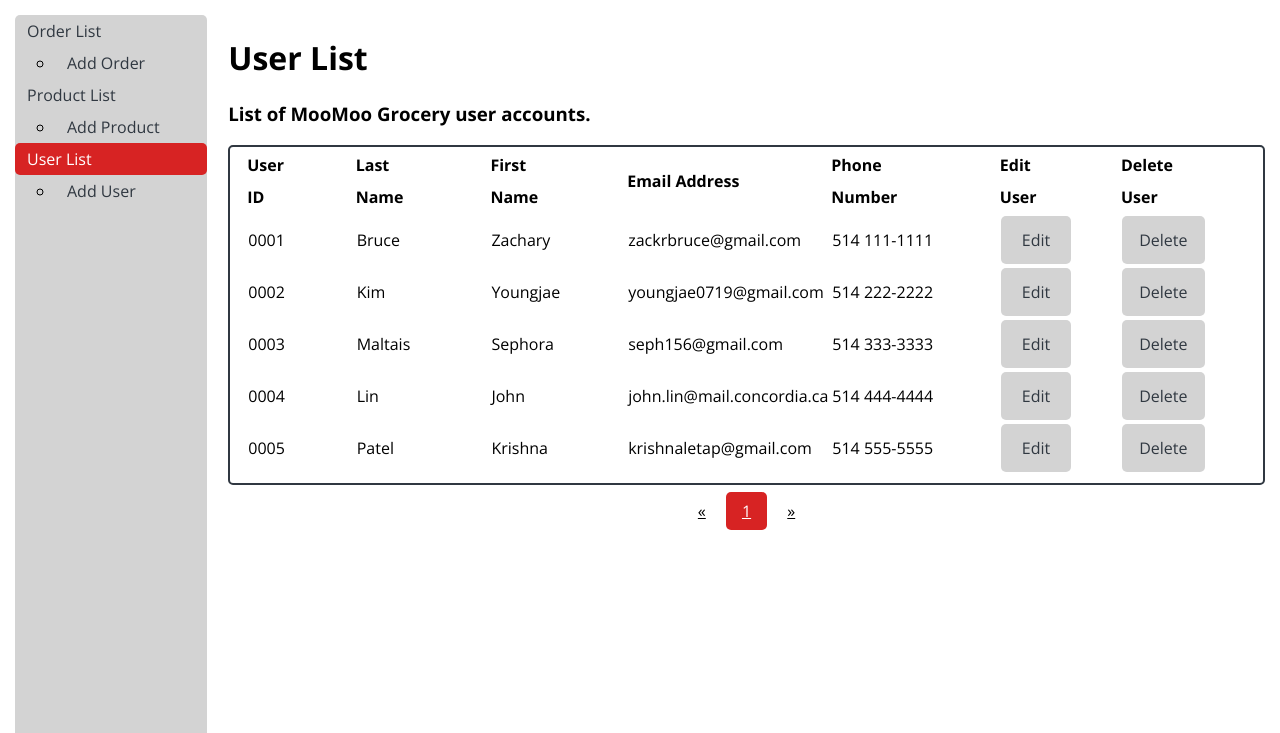
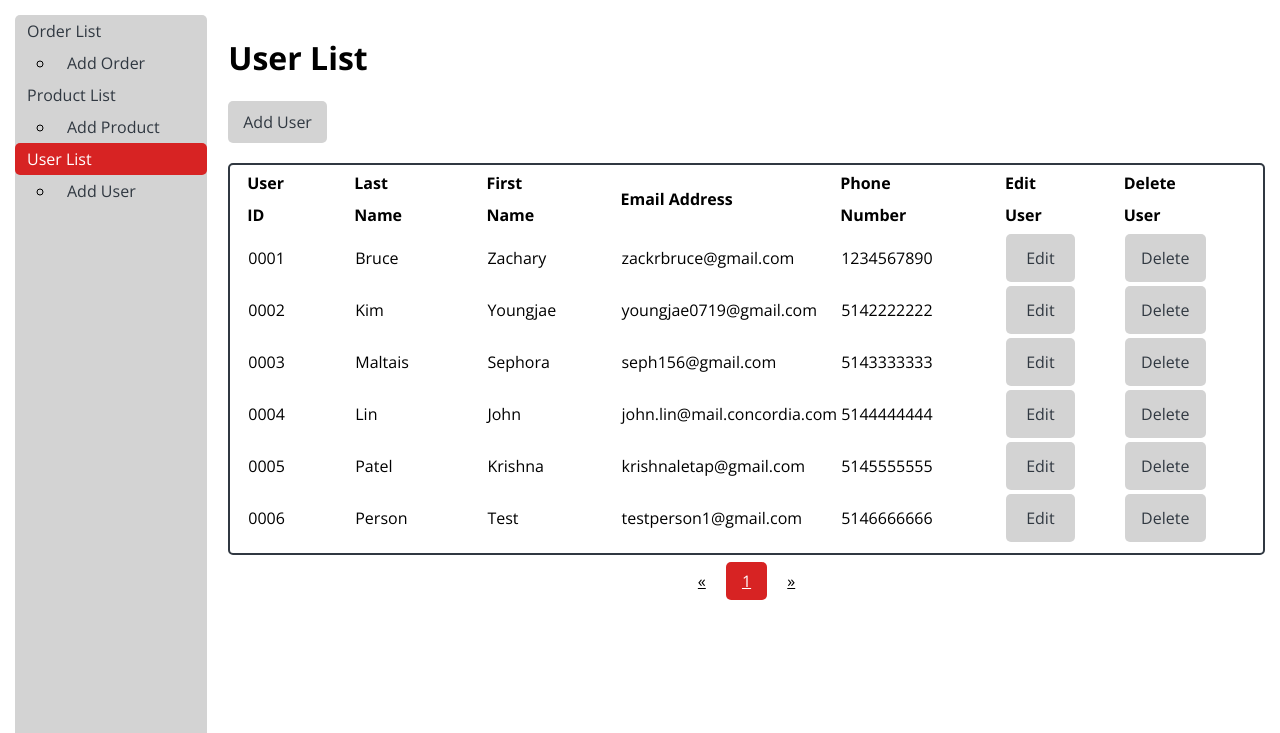
Before and after one commit to patel-krishna/MooMoo-Grocery-2, a PHP site: page /backstore/user-list.php in a window 1280 px wide. Shown: the part 67-800 px from the top of the page. Run offline with PHP 8.4, Linux system fonts and the light colour scheme.

Commit message:
added 'add user' button to user list, updated users.xml, added php functionality to user list

```diff
--- a/app/public/backstore/user-list.php
+++ b/app/public/backstore/user-list.php
@@ -7,7 +7,8 @@
 
 <div class="col-10">
   <h1>User List</h1>
-  <h3>List of MooMoo Grocery user accounts.</h3>
+  <!-- Add user button -->
+  <a class="add-user" href="user-edit.php">Add User</a>
   <table class="backstore-list">
     <tr class="backstore-table-header-row">
       <th class="backstore-table-header">User ID</th>
@@ -18,51 +19,7 @@
       <th class="backstore-table-header">Edit User</th>
       <th class="backstore-table-header">Delete User</th>
     </tr>
-    <tr>
-      <td>0001</td>
-      <td>Bruce</td>
-      <td>Zachary</td>
-      <td class="hide-mobile">zackrbruce@gmail.com</td>
-      <td class="hide-mobile">514 111-1111</td>
-      <td><a class="edit-button" href="user-edit.html">Edit</a></td>
-      <td><a href="#">Delete</a></td>
-    </tr>
-    <tr>
-      <td>0002</td>
-      <td>Kim</td>
-      <td>Youngjae</td>
-      <td class="hide-mobile">youngjae0719@gmail.com</td>
-      <td class="hide-mobile">514 222-2222</td>
-      <td><a class="edit-button" href="user-edit.html">Edit</a></td>
-      <td><a href="#">Delete</a></td>
-    </tr>
-    <tr>
-      <td>0003</td>
-      <td>Maltais</td>
-      <td>Sephora</td>
-      <td class="hide-mobile">seph156@gmail.com</td>
-      <td class="hide-mobile">514 333-3333</td>
-      <td><a class="edit-button" href="user-edit.html">Edit</a></td>
-      <td><a href="#">Delete</a></td>
-    </tr>
-    <tr>
-      <td>0004</td>
-      <td>Lin</td>
-      <td>John</td>
-      <td class="hide-mobile">john.lin@mail.concordia.ca</td>
-      <td class="hide-mobile">514 444-4444</td>
-      <td><a class="edit-button" href="user-edit.html">Edit</a></td>
-      <td><a href="#">Delete</a></td>
-    </tr>
-    <tr>
-      <td>0005</td>
-      <td>Patel</td>
-      <td>Krishna</td>
-      <td class="hide-mobile">krishnaletap@gmail.com</td>
-      <td class="hide-mobile">514 555-5555</td>
-      <td><a class="edit-button" href="user-edit.html">Edit</a></td>
-      <td><a href="#">Delete</a></td>
-    </tr>
+    <?php display_users() ?>
   </table>
 
   <div class="page-numbers-container">
--- a/app/public/css/styles-backstore.css
+++ b/app/public/css/styles-backstore.css
@@ -305,7 +305,7 @@ select {
 }
 
 a.add-order,
-a.add-product {
+a.add-product, a.add-user {
   background-color: lightgrey;
   border-radius: 5px;
   display: block;
--- a/app/resources/data/users.xml
+++ b/app/resources/data/users.xml
@@ -85,8 +85,8 @@
     <middlename></middlename>
     <lastname>Patel</lastname>
     <email>krishnaletap@gmail.com</email>
-    <phonenumber>5144444444</phonenumber>
-    <address>444 Sample Street</address>
+    <phonenumber>5145555555</phonenumber>
+    <address>555 Sample Street</address>
     <apartment>4</apartment>
     <city>Montreal</city>
     <province>QC</province>
@@ -98,6 +98,26 @@
     <cvc>555</cvc>
     <language>English</language>
     <admin>true</admin>
+  </user>
+  <user>
+    <id>0006</id>
+    <firstname>Test</firstname>
+    <middlename></middlename>
+    <lastname>Person</lastname>
+    <email>testperson1@gmail.com</email>
+    <phonenumber>5146666666</phonenumber>
+    <address>666 Sample Street</address>
+    <apartment>6</apartment>
+    <city>Montreal</city>
+    <province>QC</province>
+    <country>Canada</country>
+    <postalcode>A1B 2C3</postalcode>
+    <password>examplepass123</password>
+    <paymentmethod>Mastercard</paymentmethod>
+    <cardnumber>1234111122223333</cardnumber>
+    <cvc>555</cvc>
+    <language>English</language>
+    <admin>false</admin>
   </user>
 </users>
 
```
Also changed, not shown: app/public/backstore/user-edit.php (line endings or trailing spaces).
